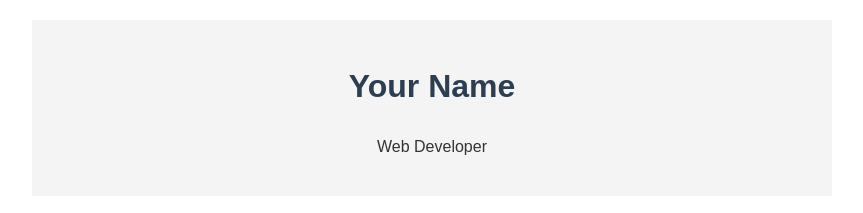
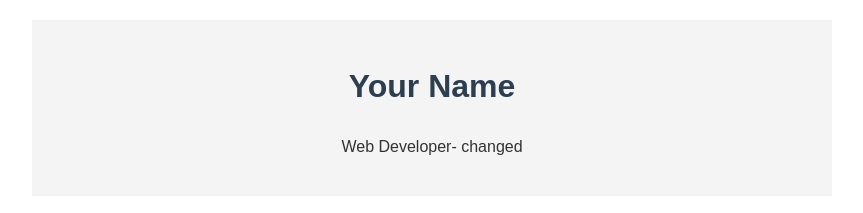
Before and after one commit to Cms-3/CV, a plain HTML site: page index.html in a window 1280 px wide. Shown: the top 213 px of the page, without its empty margins (208-1071 px from the left). Drawn offline with Linux system fonts and the light colour scheme.

Commit message:
Update index.html

```diff
--- a/index.html
+++ b/index.html
@@ -50,7 +50,7 @@
 <body>
     <header>
         <h1>Your Name</h1>
-        <p>Web Developer</p>
+        <p>Web Developer- changed</p>
     </header>
 
     <section class="section">
```
